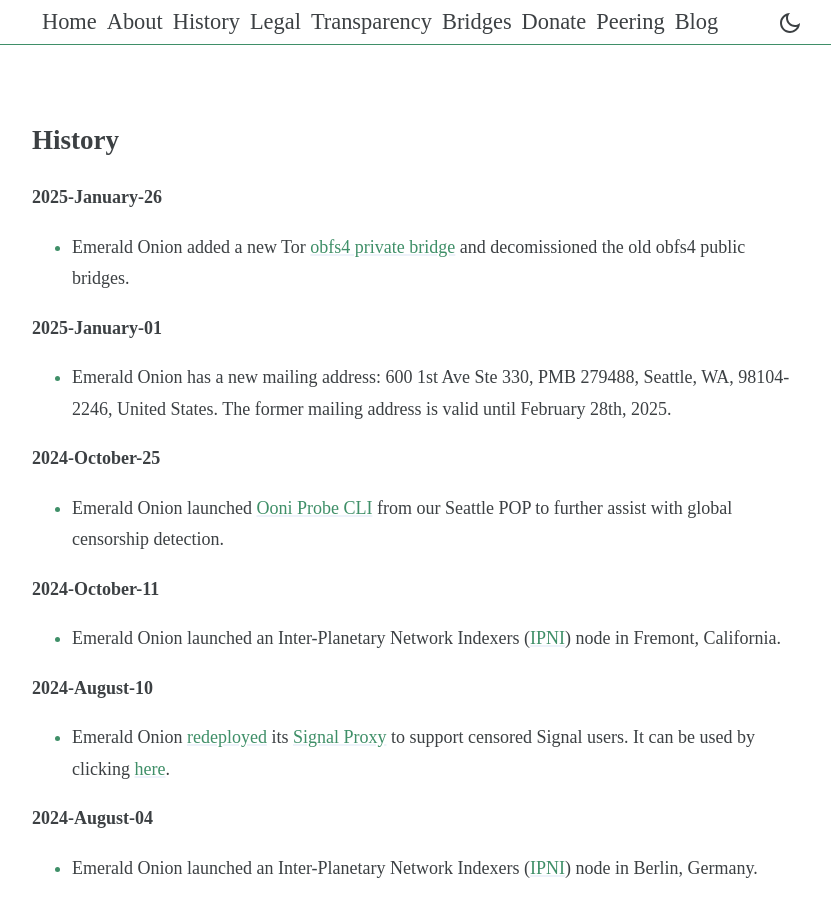
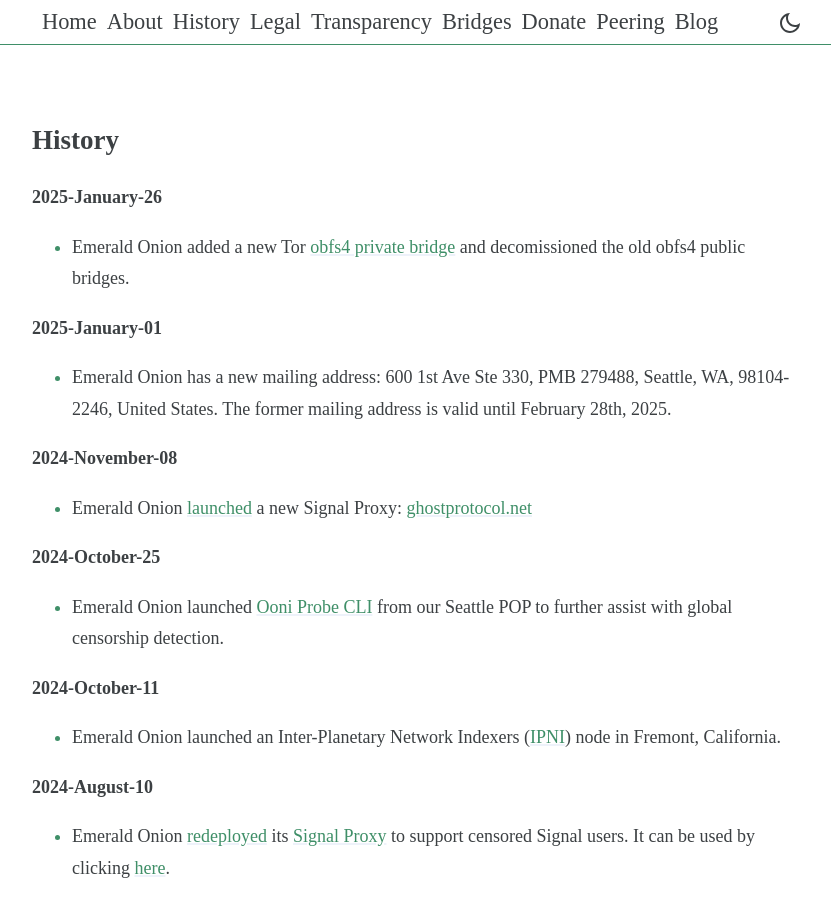
Before and after one commit to emeraldonion/emeraldonion.github.io, a Jekyll site: the page history/index.html, which Jekyll copies as it is, in a window 1280 px wide and 900 px high. Shown: the whole window, without its empty margins (223-1054 px from the left). Built offline with Jekyll 4.4.1, drawn with Linux system fonts in a browser that asks for light colours.

Commit message:
added 2024 history

```diff
--- a/history/index.html
+++ b/history/index.html
@@ -107,6 +107,15 @@
                     <ul>
                         <li>Emerald Onion has a new mailing address: 600 1st Ave Ste 330, PMB 279488, Seattle, WA,
                             98104-2246, United States. The former mailing address is valid until February 28th, 2025.
+                        </li>
+                    </ul>
+                    <p><strong>2024-November-08</strong></p>
+                    <ul>
+                        <li>Emerald Onion <a rel="noopener nofollow noreferrer"
+                                href="https://digitalcourage.social/@EmeraldOnion/113448576224510650"
+                                target="_blank">launched</a> a new Signal
+                            Proxy: <a rel="noopener nofollow noreferrer" href="https://signal.tube/#ghostprotocol.net"
+                                target="_blank">ghostprotocol.net</a>
                         </li>
                     </ul>
                     <p><strong>2024-October-25</strong></p>
```
